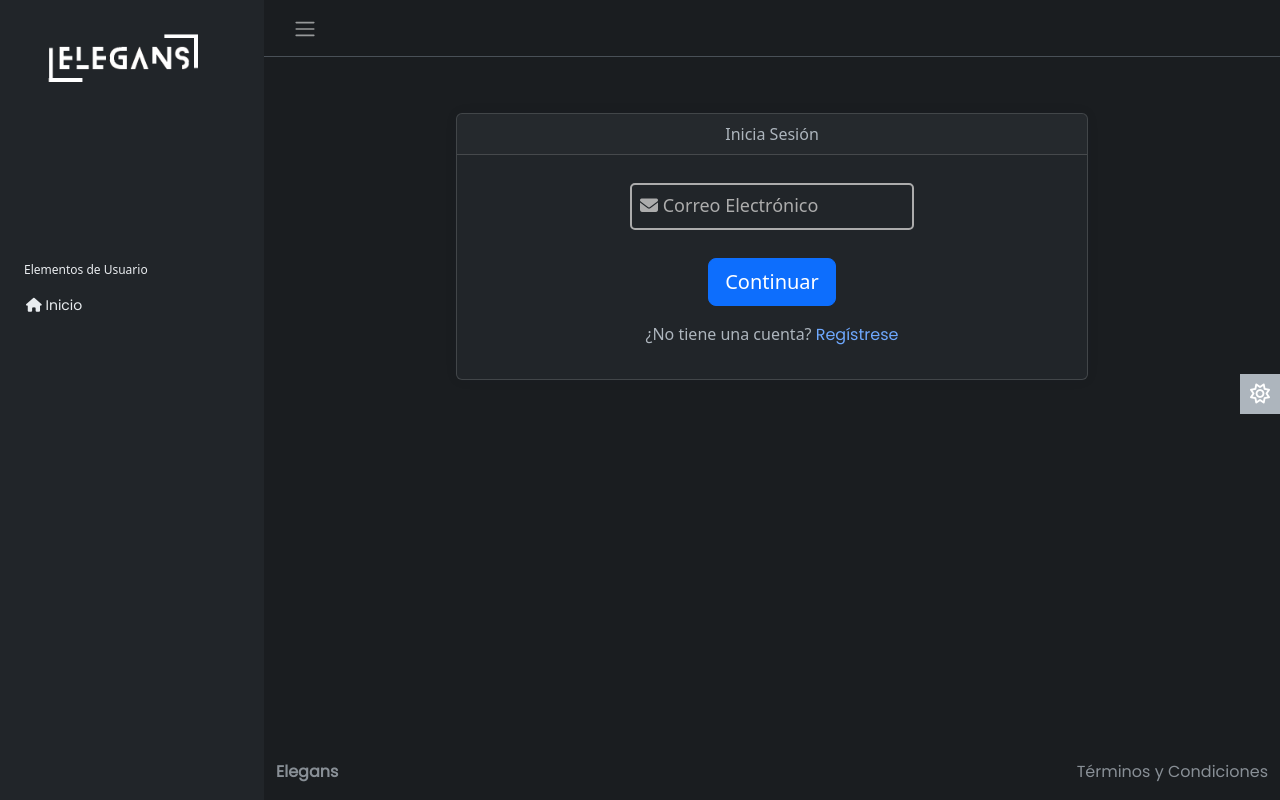
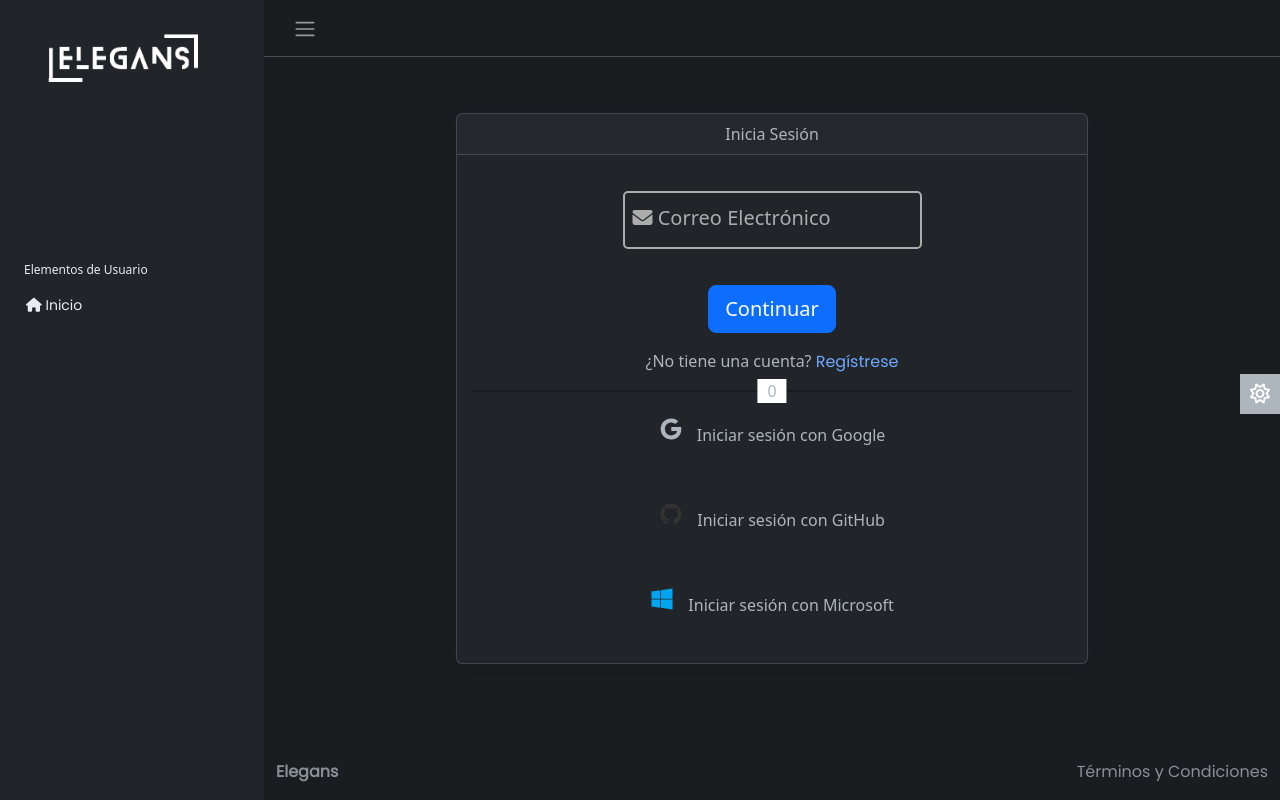
Before and after one commit to DevMobyEnd/MVC_Proyecto-Elegans, a PHP site: page /Views/login.php in a window 1280 px wide. Run offline with PHP 8.4, Linux system fonts and the light colour scheme; some libraries are stand-ins or nearby versions.

Commit message:
C.U: En proseso la vista del loguin y sus funcionalidades diria que esta en 45%

```diff
--- a/Public/dist/css/styles.css
+++ b/Public/dist/css/styles.css
@@ -91,15 +91,19 @@ a.sidebar-link {
     text-decoration: none;
 
 }
-a.text-muted{
+
+a.text-muted {
     text-decoration: none;
 }
-a.theme-toggle{
+
+a.theme-toggle {
     text-decoration: none;
 }
+
 .col-12 {
     flex-basis: 100%;
 }
+
 .sidebar-link[data-bs-toggle="collapse"]::after {
     border: solid;
     border-width: 0 .075rem .075rem 0;
@@ -117,13 +121,15 @@ a.theme-toggle{
     transform: rotate(45deg);
     transition: all .2s ease-out;
 }
+
 /* Efecto hover para los elementos del menú lateral */
 .sidebar-nav .sidebar-item .sidebar-link {
     transition: background-color 0.3s ease;
 }
 
 .sidebar-nav .sidebar-item .sidebar-link:hover {
-    background-color: #f1f1f1; /* Cambia el color de fondo al que desees */
+    background-color: #f1f1f1;
+    /* Cambia el color de fondo al que desees */
     color: #000;
 }
 
@@ -135,75 +141,98 @@ a.theme-toggle{
     }
 
     .sidebar-nav .sidebar-item .sidebar-link:hover {
-        background-color: #e1e1e1; /* Cambia el color de fondo al que desees */
+        background-color: #e1e1e1;
+        /* Cambia el color de fondo al que desees */
         color: #000;
     }
 }
+
 /* estilos del primer card de la seccion de Home */
 #imghome {
     width: 190px;
     object-fit: cover;
     border-radius: 0 3px 0 0;
-    margin-bottom: 10px; /* Separación entre la imagen y el hr */
-    display: block; /* Asegura que la imagen se trate como un bloque para centrado automático */
-    margin: 0 auto; /* Centra la imagen horizontalmente */
+    margin-bottom: 10px;
+    /* Separación entre la imagen y el hr */
+    display: block;
+    /* Asegura que la imagen se trate como un bloque para centrado automático */
+    margin: 0 auto;
+    /* Centra la imagen horizontalmente */
 }
 
 #card {
-    width: 100%; /* Anchura del contenedor */
-    margin: 0 auto; /* Centrar el contenedor */
-    padding: 20px; /* Espaciado interior del contenedor */
-    border: 1px solid #ccc; /* Borde del contenedor */
-    box-shadow: 0 0 10px rgba(0, 0, 0, 0.1); /* Sombra del contenedor */
+    width: 100%;
+    /* Anchura del contenedor */
+    margin: 0 auto;
+    /* Centrar el contenedor */
+    padding: 20px;
+    /* Espaciado interior del contenedor */
+    border: 1px solid #ccc;
+    /* Borde del contenedor */
+    box-shadow: 0 0 10px rgba(0, 0, 0, 0.1);
+    /* Sombra del contenedor */
     background-color: #cee1fe;
-    text-align: center; /* Centrar contenido en pantallas pequeñas */
+    text-align: center;
+    /* Centrar contenido en pantallas pequeñas */
 }
 
 /* Media Query para pantallas grandes */
 @media (min-width: 1200px) {
     #card {
-        max-width: 800px; /* Ancho máximo del contenedor en pantallas grandes */
+        max-width: 800px;
+        /* Ancho máximo del contenedor en pantallas grandes */
     }
 }
 
 /* Media Query para pantallas medianas */
 @media (min-width: 768px) and (max-width: 1199px) {
     #card {
-        width: 70%; /* Ajustar el ancho del contenedor al 70% en pantallas medianas */
-        max-width: none; /* No restringir el ancho máximo en pantallas medianas */
+        width: 70%;
+        /* Ajustar el ancho del contenedor al 70% en pantallas medianas */
+        max-width: none;
+        /* No restringir el ancho máximo en pantallas medianas */
     }
 }
 
 /* Media Query específica para dispositivos como Galaxy Fold2, Galaxy Tab S7, iPad Air */
 @media (min-width: 600px) and (max-width: 1199px) {
     #card {
-        width: 70%; /* Ajustar el ancho del contenedor al 70% en estos dispositivos */
-        max-width: none; /* No restringir el ancho máximo en estos dispositivos */
+        width: 70%;
+        /* Ajustar el ancho del contenedor al 70% en estos dispositivos */
+        max-width: none;
+        /* No restringir el ancho máximo en estos dispositivos */
     }
 }
 
 /* Media Query para pantallas pequeñas */
 @media (max-width: 599px) {
     #card {
-        width: 90%; /* Ajustar el ancho del contenedor al 90% en pantallas pequeñas */
+        width: 90%;
+        /* Ajustar el ancho del contenedor al 90% en pantallas pequeñas */
     }
+
     #imghome {
-        margin-bottom: 10px; /* Separación entre la imagen y el hr */
-        float: none; /* Anula el float en pantallas pequeñas */
+        margin-bottom: 10px;
+        /* Separación entre la imagen y el hr */
+        float: none;
+        /* Anula el float en pantallas pequeñas */
     }
 
     hr {
-        margin-top: 10px; /* Espacio superior entre hr y párrafo */
+        margin-top: 10px;
+        /* Espacio superior entre hr y párrafo */
     }
 }
 
 #card {
-    margin-bottom: 20px; /* Agrega un margen inferior para separar el primer contenedor del segundo */
+    margin-bottom: 20px;
+    /* Agrega un margen inferior para separar el primer contenedor del segundo */
 }
 
 @media (max-width: 767px) {
     #card {
-        margin-bottom: 10px; /* Reducir el margen en pantallas pequeñas si es necesario */
+        margin-bottom: 10px;
+        /* Reducir el margen en pantallas pequeñas si es necesario */
     }
 }
 
@@ -466,59 +495,129 @@ section {
     height: 100%;
     flex-flow: column;
 }
-
 .form-group {
     display: flex;
     flex-direction: column;
     align-items: center;
-    max-width: 400px; /* Ajusta este valor según tus necesidades */
-    margin: 0 auto; /* Centra el campo de entrada en la pantalla */
+    max-width: 100%;
+    width: 50%;
+    /* Ajusta este valor según tus necesidades */
+    margin: 0 auto;
+    /* Centra el campo de entrada en la pantalla */
     position: relative;
-    margin: 12px 0;
+    margin: 20px 0;
 }
-
-.form-group input{
+.form-group input {
     width: 100%;
-    padding: 8px 10px;
-    font-size: 18px;
+    padding: 12px 15px;
+    font-size: 20px;
     border-radius: 5px;
     border: #acacac solid 2px;
     background-color: transparent;
     color: #000000;
     transition: 0.15s all ease;
 }
-.form-group input:focus{
+#emailStep, #passwordStep {
+    margin-bottom: 5px; /* Adjust this value as needed */
+}
+.form-group input:focus {
     border-color: #eee;
 }
+
 .form-group input::placeholder {
     color: transparent;
 }
 
-.form-group .form-label{
+.form-group .form-label {
     position: absolute;
-    top: 9px;
+    top: 12px;
     left: 0;
-    font-size: 18px;
+    font-size: 20px;
     padding: 0 10px;
     color: #acacac;
     pointer-events: none;
     transition: 0.15s all ease;
 }
-.form-group input:focus + .form-label,
-.form-group input:not(:placeholder-shown) +
-.form-label {
-    transform: translate(5px, -22px);
+.form-group input:focus+.form-label,
+.form-group input:not(:placeholder-shown)+.form-label {
+    transform: translate(5px, -28px);
     background-color: #ffffff;
-    font-size: 14px;
+    font-size: 16px;
     color: #1771d2;
 
 }
-
-#loginForm a{
+#loginForm a {
     text-decoration: none;
 }
+#loginForm-lg {
+    height: 50px;
+    /* Ajusta este valor según tus necesidades */
+    font-size: 16px;
+    /* Ajusta el tamaño de la fuente si es necesario */
+}
+.hr-with-text {
+    position: relative;
+    text-align: center;
+    margin: 10px 0;
+}
+.hr-with-text hr {
+    border-top: 2px solid #000000;
+    margin: 0;
+}
+.hr-with-text span {
+    position: absolute;
+    top: 50%;
+    left: 50%;
+    transform: translate(-50%, -50%);
+    background-color: #fff;
+    padding: 0 10px;
+}
 
-#loginForm-lg {
-    height: 50px; /* Ajusta este valor según tus necesidades */
-    font-size: 16px; /* Ajusta el tamaño de la fuente si es necesario */
+/*Botones para conectar con 3 plataformas*/
+.social-login-buttons {
+    display: flex;
+    flex-direction: column;
+    gap: 10px;
+    max-width: 400px;
+    margin: 0 auto;
 }
+.btn-social {
+    display: flex;
+    justify-content: flex-start;
+    align-items: center;
+    padding: 10px 15px;
+    font-size: 18px;
+    border: 3px solid;
+    border-radius: 8px;
+    cursor: pointer;
+    width: 100%;
+    height: 60px;
+    background-color: white;
+    color: #333;
+    transition: all 0.3s ease;
+    margin-bottom: 15px;
+}
+.btn-social:hover,
+.btn-social:active {
+    transform: translateY(-2px);
+    box-shadow: 0 4px 6px rgba(0, 0, 0, 0.1);
+}
+.btn-social ion-icon {
+    margin-right: 10px;
+    font-size: 24px;
+}
+.btn-google {
+    border-color: #DB4437;
+}
+.btn-github {
+    border-color: #333;
+}
+.btn-github ion-icon {
+    color: #333;
+}
+.btn-microsoft {
+    border-color: #00A4EF;
+}
+.btn-microsoft ion-icon {
+    color: #00A4EF;
+}
--- a/Views/layout/Seccionlogin/content.php
+++ b/Views/layout/Seccionlogin/content.php
@@ -1,5 +1,5 @@
 <main class="content px-3 py-2">
-<div class="container mt-5">
+    <div class="container mt-5">
         <div class="row justify-content-center">
             <div class="container-fluid">
                 <div class="row justify-content-center">
@@ -13,7 +13,7 @@
                                     <div id="emailStep" class="mb-3">
                                         <section>
                                             <div class="form-group d-flex flex-column align-items-center position-relative">
-                                                <input type="email" placeholder="Correo Electrónico" class="form-control form-control-lg" name="Gmail" id="emailInput" style="width: 100%; max-width: 400px;" required>
+                                                <input type="email" placeholder="Correo Electrónico" class="form-control form-control-lg" name="Gmail" id="emailInput" required>
                                                 <label class="form-label long-label">
                                                     <i class="fa-solid fa-envelope"></i> Correo Electrónico
                                                 </label>
@@ -41,6 +41,21 @@
                                     <p class="text-center mt-3">
                                         ¿No tiene una cuenta? <a href="#">Regístrese</a>
                                     </p>
+                                    <div class="hr-with-text">
+                                        <hr>
+                                        <span>0</span>
+                                    </div>
+                                    <div class="social-login-buttons">
+                                        <button class="btn btn-social btn-google">
+                                            <ion-icon name="logo-google"></ion-icon> Iniciar sesión con Google
+                                        </button>
+                                        <button class="btn btn-social btn-github">
+                                            <ion-icon name="logo-github"></ion-icon> Iniciar sesión con GitHub
+                                        </button>
+                                        <button class="btn btn-social btn-microsoft">
+                                            <ion-icon name="logo-windows"></ion-icon> Iniciar sesión con Microsoft
+                                        </button>
+                                    </div>
                                 </form>
                             </div>
                         </div>
```
Also changed, not shown: Public/dist/js/scripts.js (+59 -7 lines).
